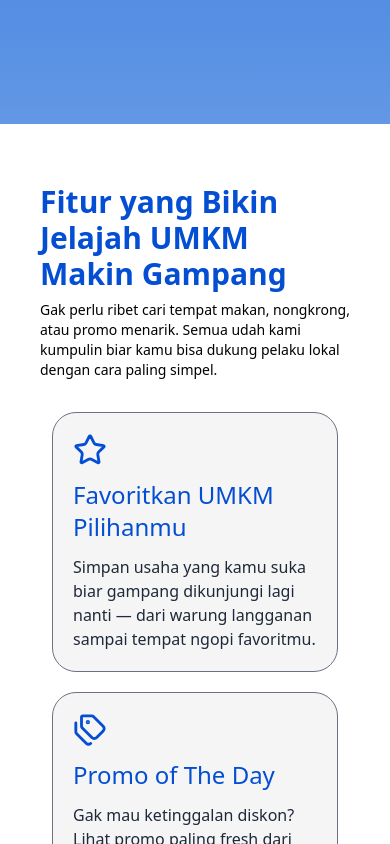
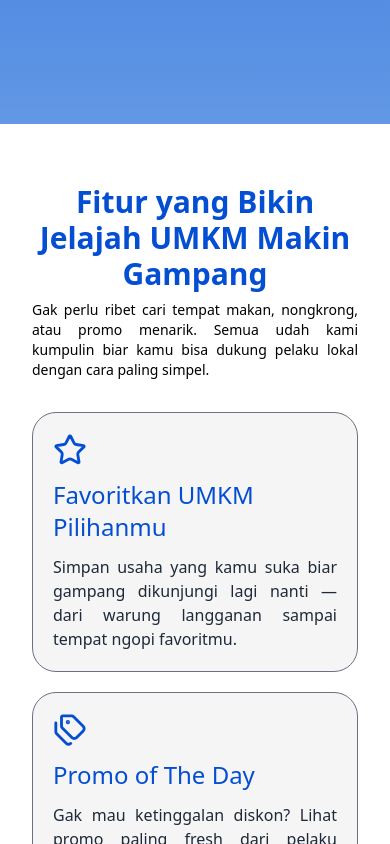
Before and after one commit to Arjuna-Ragil/dora, a Next.js app: page /welcome in a window 390 px wide. Shown: the part 720-1564 px from the top of the page. Built offline with nearby package versions, Linux system fonts and the light colour scheme; a web font is replaced by a local one.

Commit message:
feat: features responsive

```diff
--- a/src/app/welcome/component/Features.js
+++ b/src/app/welcome/component/Features.js
@@ -21,19 +21,19 @@ export default function Features(){
   ]
 
   return (
-    <div className='bg-white lg:h-screen h-full w-full flex flex-col items-center justify-center xl:p-40 sm:p-20 py-5 px-10 pt-15 2xl:px-45  gap-8' id='features'>
+    <div className='bg-white lg:h-screen h-full w-full flex flex-col items-center justify-center xl:p-40 sm:p-20 py-5 px-8 pt-15 2xl:px-45  gap-8' id='features'>
         <div className='flex flex-col md:items-center justify-center gap-2'>
-            <h2 className='sm:text-5xl text-3xl font-semibold md:text-center text-primary'>Fitur yang Bikin Jelajah UMKM Makin Gampang</h2>
-            <p className='md:text-xl text-sm md:text-center'>
+            <h2 className='sm:text-5xl text-3xl font-semibold text-center text-primary'>Fitur yang Bikin Jelajah UMKM Makin Gampang</h2>
+            <p className='md:text-xl text-sm text-justify md:text-center'>
                 Gak perlu ribet cari tempat makan, nongkrong, atau promo menarik. Semua udah kami kumpulin biar kamu bisa dukung pelaku lokal dengan cara paling simpel.
             </p>
         </div>
-        <div className='grid lg:grid-cols-3 items-center justify-evenly sm:gap-7 px-3  gap-5 animate-slideUp [animation-timeline:view()] '>
+        <div className='grid lg:grid-cols-3 items-center justify-evenly sm:gap-7  gap-5 animate-slideUp [animation-timeline:view()] '>
           {features.map((feature) => (
             <div key={feature.judul} className='flex flex-col bg-neutral-100 border h-full w-full border-gray-500 p-5 rounded-3xl gap-3 text-primary'>
               {feature.symbol}
               <h2 className='text-2xl font-medium'>{feature.judul}</h2>
-              <p className='text-gray-800'>{feature.desc}</p>
+              <p className='text-gray-800 text-justify'>{feature.desc}</p>
             </div>
           ))}
         </div>
```
